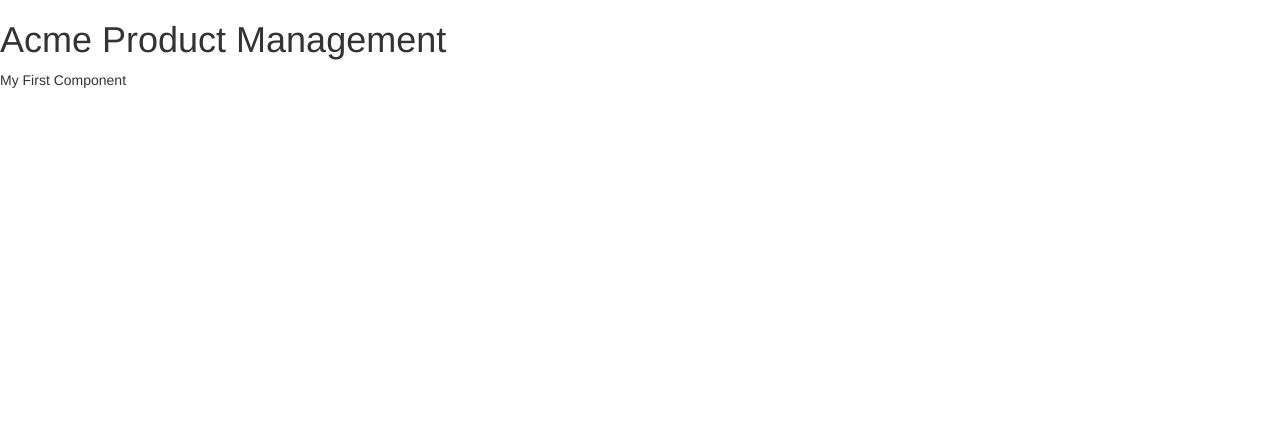
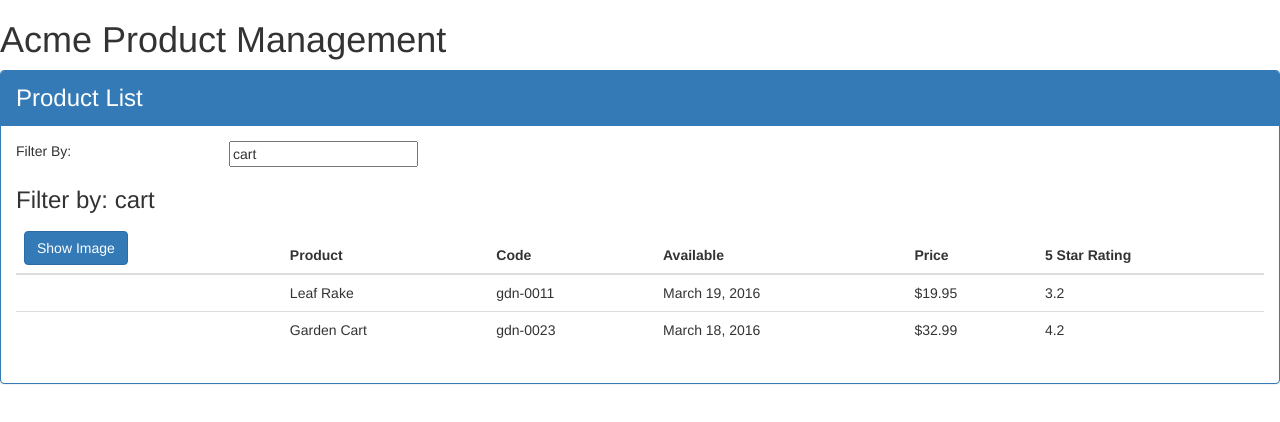
Before and after one commit to sukanta80/AngularRepository, an Angular app in the folder APM-Start/: page / in a window 1280 px wide. Shown: the top 422 px of the page. Built offline with nearby package versions, Linux system fonts and the light colour scheme.

Commit message:
Code check in for Chap5 and chap6

```diff
--- a/APM-Start/package.json
+++ b/APM-Start/package.json
@@ -23,6 +23,7 @@
     "@angular/router": "^4.0.0",
     "bootstrap": "^3.3.7",
     "core-js": "^2.4.1",
+    "npm": "^6.1.0",
     "rxjs": "^5.4.1",
     "zone.js": "^0.8.14"
   },
--- a/APM-Start/src/app/app.component.ts
+++ b/APM-Start/src/app/app.component.ts
@@ -1,10 +1,11 @@
 import { Component } from "@angular/core";
+
 
 @Component({
   selector: 'pm-root',
   template: `
         <div><h1>{{pageTitle}}</h1>
-            <div>My First Component</div>
+            <pm-products></pm-products>
         </div>
      `
 })
--- /dev/null
+++ b/APM-Start/src/app/products/product-list.component.css
@@ -0,0 +1,3 @@
+thead {
+    color: #337AB7;
+}
--- /dev/null
+++ b/APM-Start/src/app/products/product-list.component.html
@@ -0,0 +1,57 @@
+<div class='panel panel-primary'>
+    <div class='panel-heading'>
+        {{pageTitle}}
+    </div>
+    <div class='panel-body'>
+        <div class=row>
+            <div class='col-md-2'>Filter By: </div>
+            <div class='col-md-4'>
+                <input type='text' [(ngModel)]='listFilter' />
+            </div>
+        </div>
+        <div class='row'>
+            <div class='col-md-6'>
+                <h3>Filter by: {{listFilter}} </h3>
+
+            </div>
+        </div>
+        <div class="table-responsive">
+            <table class="table"
+                           *ngIf='products && products.length'>
+                <thead>
+                    <tr>
+                        <th>
+                            <button class="btn btn-primary"
+                                (click)='toggleImage()'>
+                                {{showImage ? 'Hide' : 'Show'}} Image
+                            </button>
+                        </th>
+                        <th>Product</th>
+                        <th>Code</th>
+                        <th>Available</th>
+                        <th>Price</th>
+                        <th>5 Star Rating</th>
+                    </tr>
+                </thead>
+                <tbody>
+                    <tr *ngFor='let product of products'>
+                        <td>
+                            <img *ngIf='showImage'
+                                  [src] = 'product.imageUrl'
+                                  [title] = 'product.productName'
+                                  [style.width.px] = 'imageWidth'
+                                  [style.margin.px] = 'imageMargin'>
+                        </td>
+                        <td>{{ product.productName }}</td>
+                        <td>{{ product.productCode | lowercase }}</td>
+                        <td>{{ product.releaseDate }}</td>
+                        <td>{{ product.price | currency:'USD':true:'1.2-2' }}</td>
+                        <td>{{ product.starRating }}</td>
+                    </tr>
+                </tbody>
+            </table>
+        </div>
+
+
+    </div>
+</div>
--- /dev/null
+++ b/APM-Start/src/app/products/product-list.component.ts
@@ -0,0 +1,41 @@
+import { Component } from "@angular/core";
+
+
+@Component({
+    selector: 'pm-products',
+    templateUrl: './product-list.component.html'
+})
+export class ProductListComponent {
+    pageTitle: string = 'Product List';
+    imageWidth: number = 50;
+    imageMargin: number = 2;
+    showImage: boolean = false;
+    listFilter: string = 'cart';
+    products: any[] = [
+        {
+            "productId": 1,
+            "productName": "Leaf Rake",
+            "productCode": "GDN-0011",
+            "releaseDate": "March 19, 2016",
+            "description": "Leaf rake with 48-inch wooden handle.",
+            "price": 19.95,
+            "starRating": 3.2,
+            "imageUrl": "http://openclipart.org/image/300px/svg_to_png/26215/Anonymous_Leaf_Rake.png"
+        },
+        {
+            "productId": 2,
+            "productName": "Garden Cart",
+            "productCode": "GDN-0023",
+            "releaseDate": "March 18, 2016",
+            "description": "15 gallon capacity rolling garden cart",
+            "price": 32.99,
+            "starRating": 4.2,
+            "imageUrl": "http://openclipart.org/image/300px/svg_to_png/58471/garden_cart.png"
+        }
+
+    ];
+
+    toggleImage() : void {
+        this.showImage = !this.showImage;
+    }
+}
```
Also changed, not shown: APM-Start/src/app/app.module.ts (+6 -2 lines), 1 other file (tests, documents, lock files or other folders).
